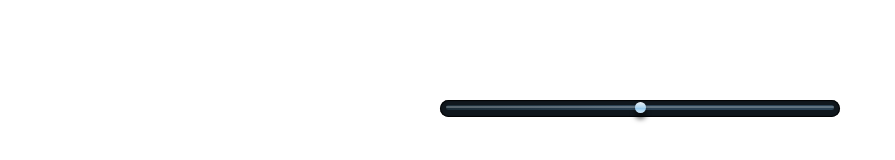
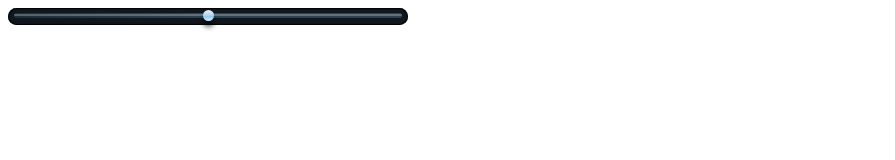
Before and after one commit to JLLeitschuh/MissingVenice-MovingTreasuresMap, a plain HTML site: page css/elementsTest.html in a window 1280 px wide. Shown: the whole page, without its empty margins (0-895 px from the left). Drawn offline with Linux system fonts and the light colour scheme.

Commit message:
Fixes the slider taking up so much space on the screen

```diff
--- a/css/elements.css
+++ b/css/elements.css
@@ -3,7 +3,12 @@
 	width: 400px;
 	height: 17px;
 	position: relative;
-	margin: 100px auto;
+
+	/*
+	 * This is what determines how close to the bottom edge
+	 * of the map the slider appears.
+	 */
+	margin-bottom: 15px;
 	background: #10171D;
 
 	-webkit-border-radius: 40px;
```
